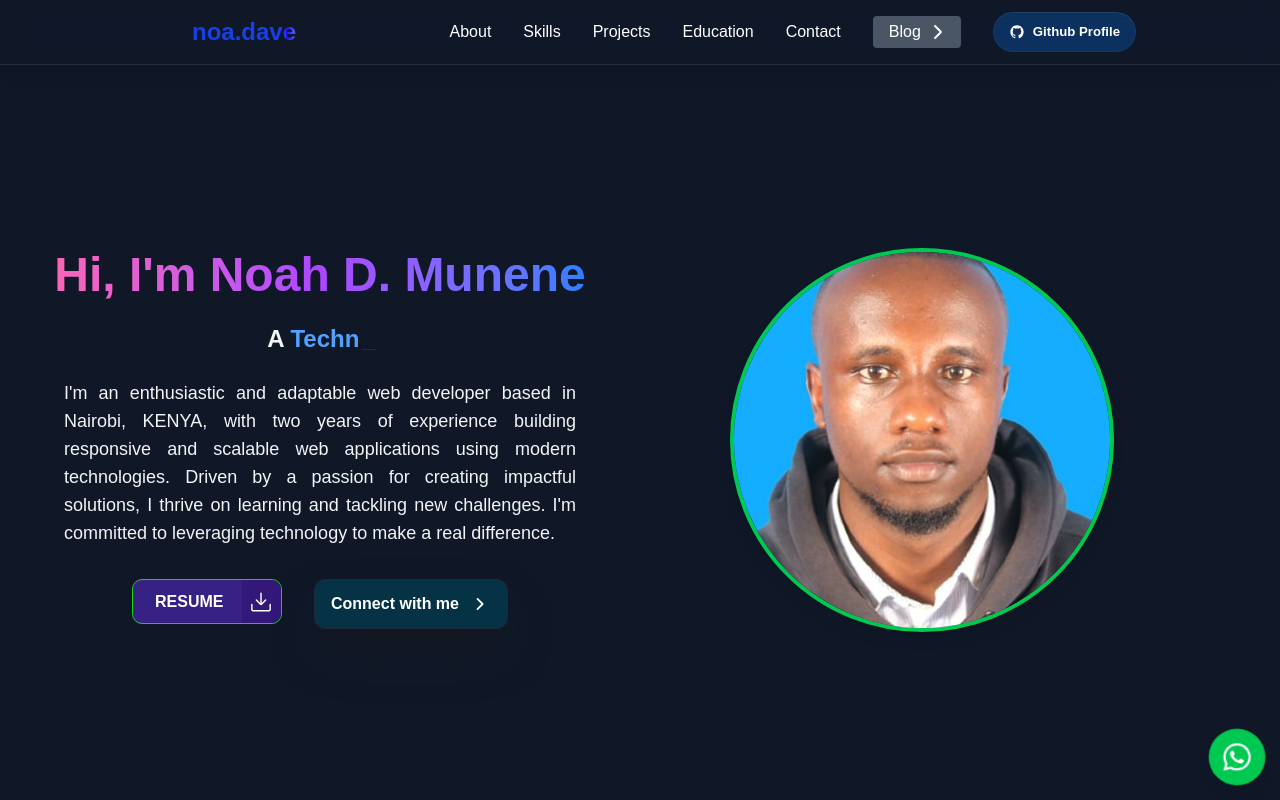
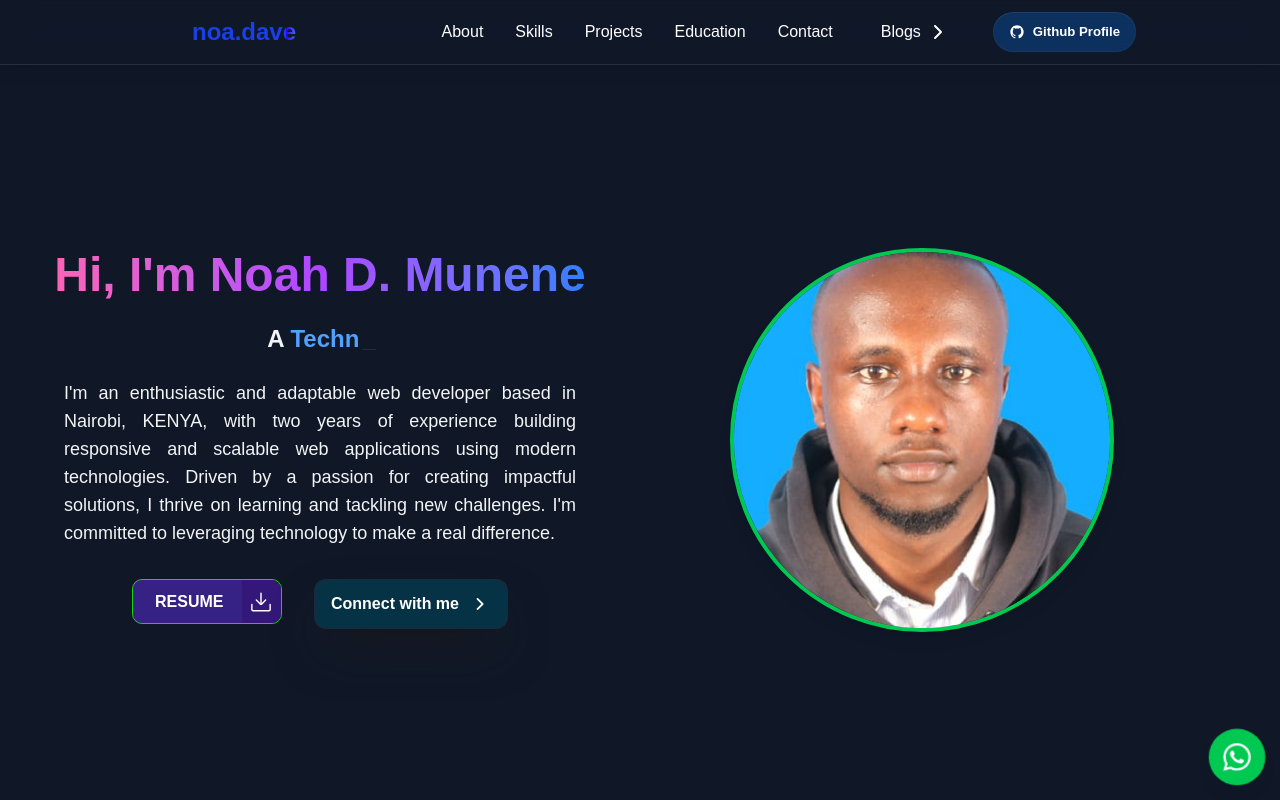
Before and after one commit to DavisNoah02/PortFolio_V1, a React (Vite) app: page / in a window 1280 px wide. Shown: the top 800 px of the page. Built offline with nearby package versions, Linux system fonts and the light colour scheme.

Commit message:
components sizing + blogs renaming

```diff
--- a/src/components/Navbar.jsx
+++ b/src/components/Navbar.jsx
@@ -42,9 +42,9 @@ export const Navbar = ({ setMenuOpen }) => {
               onMouseLeave={() => setDropdownOpen(false)}
             >
               <div
-                className="selected bg-gray-600 text-white px-4 py-1 rounded flex items-center justify-between cursor-pointer "
+                className="selected bg--600 text-white px-4 py-1 rounded flex items-center justify-between cursor-pointer hover:text-[#5966f7]"
               >
-                Blog
+                Blogs
                 <svg
                   xmlns="http://www.w3.org/2000/svg"
                   height="1em"
@@ -60,7 +60,7 @@ export const Navbar = ({ setMenuOpen }) => {
                 </svg>
               </div>
               {dropdownOpen && (
-                <div className="options absolute top-full mt-2 bg-gray-800 text-white rounded shadow-lg py-2 w-40">
+                <div className="options absolute top-full mt-0 bg-gray-800 text-white rounded shadow-lg py-1 w-30 z-50">
                   <a
                     href="https://hashnode.com/@noadave"
                     target="_blank"
@@ -73,7 +73,7 @@ export const Navbar = ({ setMenuOpen }) => {
                     href="https://medium.com/@noahdavemunene"
                     target="_blank"
                     rel="noreferrer"
-                    className="block px-4 py-2 hover:bg-gray-500 rounded"
+                    className="block px-4 py-2 hover:bg-gray-700 rounded"
                   >
                     Medium
                   </a>
--- a/src/components/sections/projects.jsx
+++ b/src/components/sections/projects.jsx
@@ -184,7 +184,7 @@ export const Projects = () => {
                     {tech}
                   </span>
                 ))}
-
+                git
               </div>
               <div className="flex-grow"></div>
               {/* Buttons */}
```
